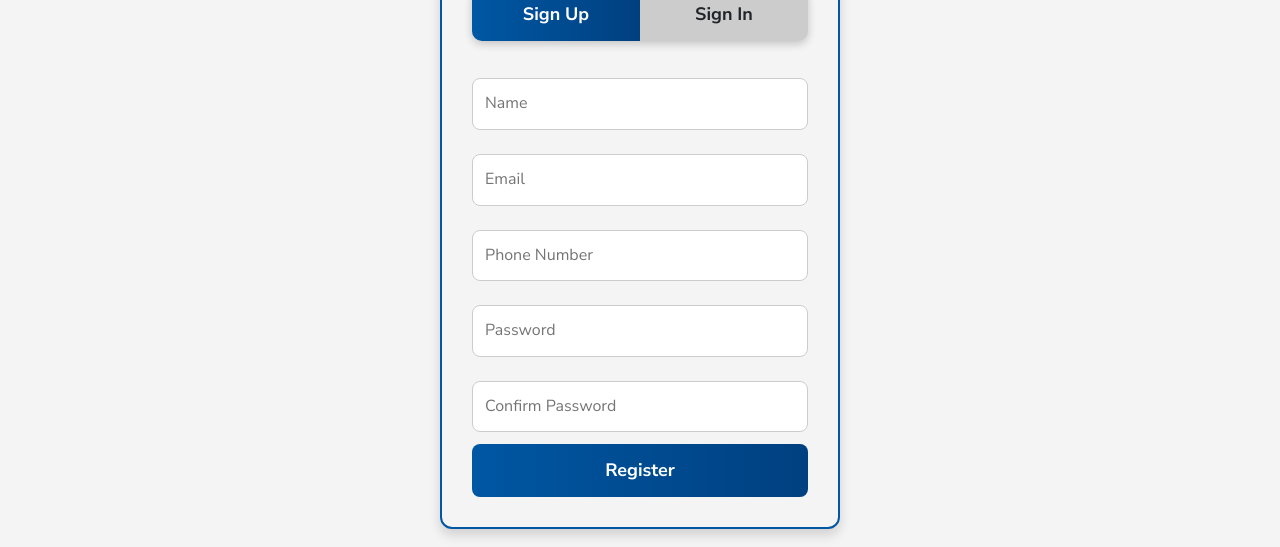
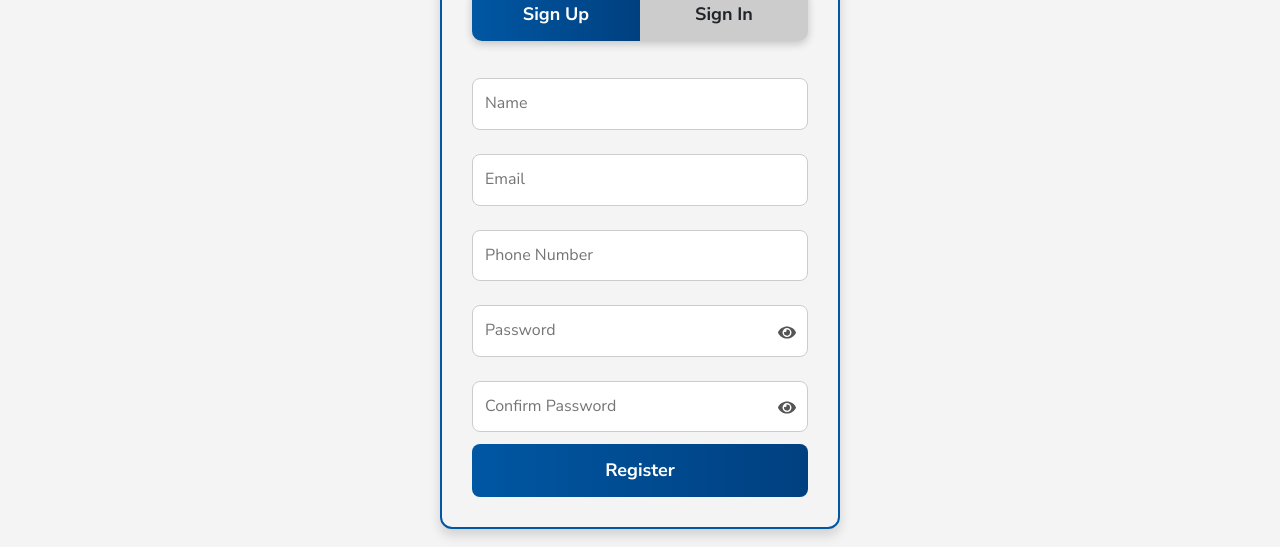
Before and after one commit to kasi039/LMS--Dhriti, a React (Create React App) app in the folder ui/: page /Auth in a window 1280 px wide. Shown: the part 164-711 px from the top of the page. Built offline with nearby package versions, Linux system fonts and the light colour scheme; no server answers.

Commit message:
Add react-icons for password visibility toggle and enhance AuthPage styling

```diff
--- a/ui/package.json
+++ b/ui/package.json
@@ -13,6 +13,7 @@
     "react": "^19.1.0",
     "react-bootstrap": "^2.10.10",
     "react-dom": "^19.1.0",
+    "react-icons": "^5.5.0",
     "react-router-dom": "^6.30.1",
     "react-scripts": "^5.0.1",
     "web-vitals": "^2.1.4"
--- a/ui/src/components/AuthPage.js
+++ b/ui/src/components/AuthPage.js
@@ -1,5 +1,6 @@
 import React, { useState } from "react";
 import { useNavigate } from "react-router-dom";
+import { FaEye, FaEyeSlash } from "react-icons/fa"; // 👈 Eye icons
 
 function AuthPage({ onUserChange }) {
   const [isSignUp, setIsSignUp] = useState(true);
@@ -9,107 +10,124 @@ function AuthPage({ onUserChange }) {
   const [password, setPassword] = useState("");
   const [confirmPassword, setConfirmPassword] = useState("");
 
+  // 👇 visibility states
+  const [showPassword, setShowPassword] = useState(false);
+  const [showConfirmPassword, setShowConfirmPassword] = useState(false);
+
   const navigate = useNavigate();
 
   const handleSubmit = async (e) => {
     e.preventDefault();
-
-    if (isSignUp) {
-      if (password !== confirmPassword) {
-        alert(" Passwords do not match");
+    if (isSignUp && password !== confirmPassword) {
+      alert("Passwords do not match");
       return;
     }
 
     try {
-        const res = await fetch("http://localhost:5000/api/users/signup", {
+      const url = isSignUp
+        ? "http://localhost:5000/api/users/signup"
+        : "http://localhost:5000/api/users/login";
+
+      const body = isSignUp
+        ? { name, email, phone, password }
+        : { email, password };
+
+      const res = await fetch(url, {
         method: "POST",
-          headers: {
-            "Content-Type": "application/json",
-          },
-          body: JSON.stringify({ name, email, phone, password }),
-          credentials: 'include',
+        headers: { "Content-Type": "application/json" },
+        body: JSON.stringify(body),
+        credentials: "include",
       });
 
       const data = await res.json();
 
-        if (res.status === 201) {
-          alert(" User registered successfully!");
+      if (res.ok) {
+        alert(isSignUp ? "User registered successfully!" : "Login successful!");
         onUserChange(data.user);
-          navigate("/services");
+        navigate(data.user?.role === "admin" ? "/admin" : "/services");
       } else {
-          alert(` ${data.message || "Error registering user"}`);
+        alert(data.message || "Error occurred");
       }
     } catch (error) {
-        alert(" Network or server error");
+      alert("Network or server error");
       console.error(error);
-      }
-    }
-
-    else {
-        if (!email || !password) {
-          alert(" Please enter email and password");
-          return;
-        }
-      try {
-        const res = await fetch("http://localhost:5000/api/users/login", {
-          method: "POST",
-          headers: {
-            "Content-Type": "application/json",
-          },
-          body: JSON.stringify({ email, password }),
-          credentials: 'include',
-        });
-
-        const data = await res.json();
-
-        if (res.status === 200) {
-          alert(" Login successful!");
-          onUserChange(data.user);
-          if(data.user?.role === 'admin') {
-            navigate("/admin");
-          } else{
-            navigate("/services");
-          }
-        }
-
-         else {
-          alert(` ${data.message || "Error logging in"}`);
-        }
-      }
-      catch (error) {
-        alert(" Network or server error");
-        console.error(error);
-      }
     }
   };
 
   return (
     <div className="auth-container">
       <div className="auth-bar">
-        <span className={isSignUp ? "active" : ""} onClick={() => setIsSignUp(true)}>Sign Up</span>
-        <span className={!isSignUp ? "active" : ""} onClick={() => setIsSignUp(false)}>Sign In</span>
+        <span
+          className={isSignUp ? "active" : ""}
+          onClick={() => setIsSignUp(true)}
+        >
+          Sign Up
+        </span>
+        <span
+          className={!isSignUp ? "active" : ""}
+          onClick={() => setIsSignUp(false)}
+        >
+          Sign In
+        </span>
       </div>
       <br />
 
       <form onSubmit={handleSubmit}>
+        {isSignUp && (
+          <input
+            type="text"
+            placeholder="Name"
+            value={name}
+            onChange={(e) => setName(e.target.value)}
+            required
+          />
+        )}
+
+        <input
+          type="email"
+          placeholder="Email"
+          value={email}
+          onChange={(e) => setEmail(e.target.value)}
+          required
+        />
 
         {isSignUp && (
-          <input type="text" placeholder="Name" value={name} onChange={(e) => setName(e.target.value)} required />
+          <input
+            type="tel"
+            placeholder="Phone Number"
+            value={phone}
+            onChange={(e) => setPhone(e.target.value)}
+            required
+          />
         )}
 
-        <input type="email" placeholder="Email" value={email} onChange={(e) => setEmail(e.target.value)} required />
-
+        {/* Password field with eye icon */}
+        <div className="password-field">
+          <input
+            type={showPassword ? "text" : "password"}
+            placeholder="Password"
+            value={password}
+            onChange={(e) => setPassword(e.target.value)}
+            required
+          />
+          <span onClick={() => setShowPassword(!showPassword)}>
+            {showPassword ? <FaEyeSlash /> : <FaEye />}
+          </span>
+        </div>
 
         {isSignUp && (
-          <input type="tel" placeholder="Phone Number" value={phone} onChange={(e) => setPhone(e.target.value)} required />
-        )}
-
-        <input type="password" placeholder="Password" value={password} onChange={(e) => setPassword(e.target.value)} required />
-
-        {isSignUp && (
-          <>
-            <input type="password" placeholder="Confirm Password" value={confirmPassword} onChange={(e) => setConfirmPassword(e.target.value)} required />
-          </>
+          <div className="password-field">
+            <input
+              type={showConfirmPassword ? "text" : "password"}
+              placeholder="Confirm Password"
+              value={confirmPassword}
+              onChange={(e) => setConfirmPassword(e.target.value)}
+              required
+            />
+            <span onClick={() => setShowConfirmPassword(!showConfirmPassword)}>
+              {showConfirmPassword ? <FaEyeSlash /> : <FaEye />}
+            </span>
+          </div>
         )}
 
         <button type="submit" className="form-button">
--- a/ui/src/css/AuthPage.css
+++ b/ui/src/css/AuthPage.css
@@ -22,7 +22,6 @@
   background: linear-gradient(90deg, #0057A3, #004080);
   color: white;
 }
-
 
 .auth-container {
   width: 400px;
@@ -56,6 +55,32 @@ form input:focus {
   border-color: #0057A3;
   box-shadow: 0px 0px 8px rgba(0, 87, 163, 0.4);
   outline: none;
+}
+
+/* Password field with eye icon */
+.password-field {
+  position: relative;
+  width: 100%;
+}
+
+.password-field input {
+  width: 100%;
+  padding-right: 40px; /* space for the icon */
+}
+
+.password-field span {
+  position: absolute;
+  right: 12px;
+  top: 50%;
+  transform: translateY(-50%);
+  cursor: pointer;
+  font-size: 18px;
+  color: #555;
+  transition: color 0.2s ease;
+}
+
+.password-field span:hover {
+  color: #0057A3;
 }
 
 /* Submit Button */
```
Also changed, not shown: 1 other file (tests, documents, lock files or other folders). Lines whose indentation alone changed are shown as unchanged.
